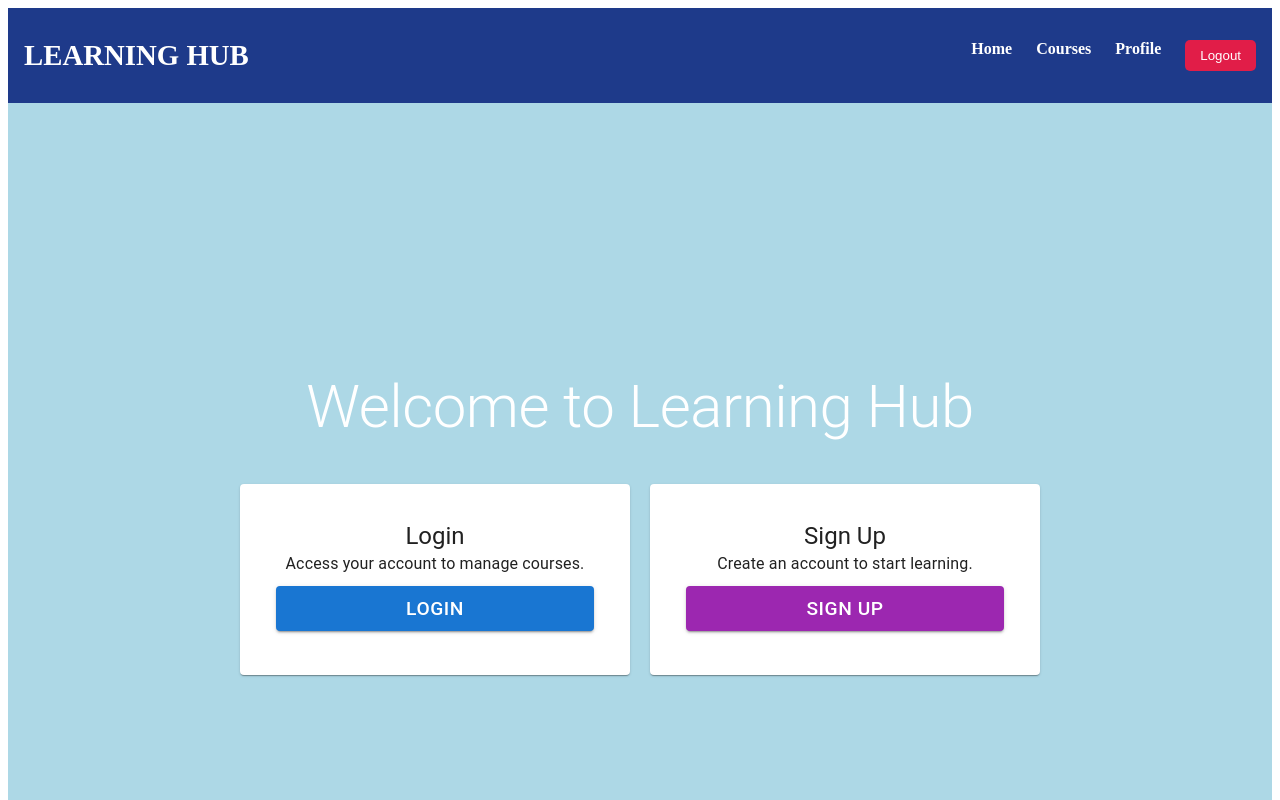
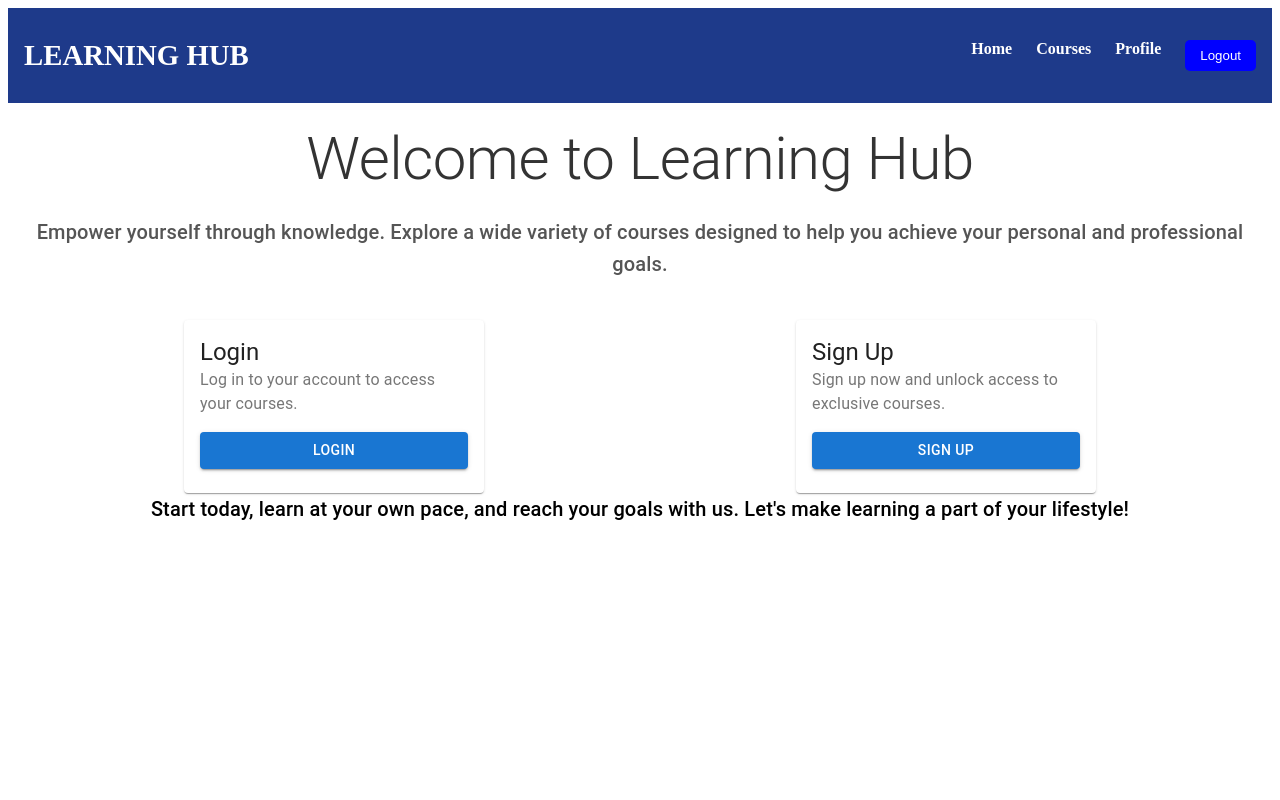
Before and after one commit to Hamdiibra/learning-hub, a React (Create React App) app in the folder frontend/: page / in a window 1280 px wide. Shown: the top 800 px of the page. Built offline with nearby package versions, Linux system fonts and the light colour scheme.

Commit message:
updated codes

```diff
--- a/frontend/src/components/Navbar.css
+++ b/frontend/src/components/Navbar.css
@@ -25,7 +25,7 @@
 }
 
 .logout-btn {
-  background: #E11D48;
+  background: blue;
   color: white;
   padding: 8px 15px;
   border: none;
--- a/frontend/src/components/Profile.js
+++ b/frontend/src/components/Profile.js
@@ -11,21 +11,25 @@ function Profile() {
       setError("You are not logged in.");
       return;
     }
-    fetch(`http://127.0.0.1:5000/profile?user_id=${userId}`, { // Pass userId directly
-      method: "GET",
-      headers: {
-        "Content-Type": "application/json",
-      },
-    })
+    console.log("Fetching enrolled courses for user:", userId);
+
+    fetch(`http://127.0.0.1:5000/profile?user_id=${userId}`)
       .then((res) => {
-        if (!res.ok) throw new Error("Failed to fetch enrollments");
+        if (!res.ok) {
+          throw new Error(`HTTP error! Status: ${res.status}`);
+        }
         return res.json();
       })
       .then((data) => {
-        setEnrolledCourses(data.enrolled_courses); // Adjusted for the structure of the response
+        console.log("Fetched enrolled courses:", data);
+        setEnrolledCourses(data.enrolled_courses);
       })
-      .catch((error) => setError(error.message));
+      .catch((error) => {
+        console.error("Error fetching data:", error);
+        setError(error.message);
+      });
   }, [userId]);
+
 
   const handleUnenroll = (courseId) => {
     fetch("http://127.0.0.1:5000/unenroll", {
@@ -35,13 +39,14 @@ function Profile() {
       },
       body: JSON.stringify({ user_id: userId, course_id: courseId }),
     })
-      .then((res) => {
-        if (!res.ok) throw new Error("Failed to unenroll");
-        return res.json();
-      })
+    .then((res) => {
+      if (!res.ok) throw new Error("Failed to unenroll");
+      return res.text(); // Avoid parsing empty JSON
+    })
+
       .then(() => {
         setEnrolledCourses((prevCourses) =>
-          prevCourses.filter((enrollment) => enrollment.course_id !== courseId)
+          prevCourses.filter((enrollment) => enrollment.id !== courseId)
         );
       })
       .catch((error) => setError(error.message));
--- a/frontend/src/pages/AuthStyles.css
+++ b/frontend/src/pages/AuthStyles.css
@@ -51,7 +51,7 @@ input {
 }
 
 .auth-button:hover {
-    background-color: #039e4a;
+    background-color: darkblue;
 }
 
 .error {
--- a/frontend/src/pages/Home.css
+++ b/frontend/src/pages/Home.css
@@ -1,44 +1,54 @@
 .home-container {
-  display: flex;
-  flex-direction: column;
-  align-items: center;
-  justify-content: center;
-  height: 100vh;
-  background-color: lightblue;
-  color: white;
-  text-align: center;
   padding: 20px;
+  background-color: white;
+}
+
+.main-heading {
+  color: #333;
+}
+
+.sub-heading {
+  color: #555;
+  font-size: 18px;
 }
 
 .home-card-container {
   display: flex;
-  justify-content: center;
-  gap: 20px;
+  justify-content: space-around;
+  margin-top: 40px;
+}
+
+.home-card {
+  width: 300px;
+  background-color: #ffffff;
+  box-shadow: 0px 4px 10px rgba(0, 0, 0, 0.1);
+}
+
+.card-heading {
+  font-weight: bold;
+}
+
+.card-text {
+  color: #777;
+}
+
+.auth-button {
+  width: 100%;
   margin-top: 20px;
 }
 
-.home-card {
-  width: 350px;
-  background-color: #1e1e1e;
-  color: white;
-  border-radius: 10px;
-  box-shadow: 0px 4px 10px rgba(255, 255, 255, 0.1);
-  padding: 20px;
-  transition: transform 0.3s ease-in-out;
+.logout-container {
+  margin-top: 50px;
+  text-align: center;
 }
 
-.home-card:hover {
-  transform: scale(1.05);
+.logout-text {
+  font-size: 16px;
+  color: #333;
 }
 
-.home-card Button {
-  margin-top: 10px;
-  width: 100%;
-  font-size: 1.2rem;
+.logout-button {
+  margin-top: 20px;
+  padding: 10px 20px;
+  font-size: 16px;
 }
-
-.home-title {
-  font-size: 3rem;
-  font-weight: bold;
-  margin-bottom: 20px;
-}
--- a/frontend/src/pages/Home.js
+++ b/frontend/src/pages/Home.js
@@ -6,28 +6,43 @@ import './Home.css';
 function Home() {
   return (
     <div className="home-container">
-      <Typography variant="h2" gutterBottom align="center">
+      <Typography variant="h2" gutterBottom align="center" className="main-heading">
         Welcome to Learning Hub
       </Typography>
+      <Typography variant="h6" paragraph align="center" className="sub-heading">
+        Empower yourself through knowledge. Explore a wide variety of courses designed to help you achieve your personal and professional goals.
+      </Typography>
+
       <div className="home-card-container">
         <Card className="home-card">
           <CardContent>
-            <Typography variant="h5">Login</Typography>
-            <Typography>Access your account to manage courses.</Typography>
+            <Typography variant="h5" className="card-heading">Login</Typography>
+            <Typography paragraph className="card-text">
+              Log in to your account to access your courses.
+            </Typography>
             <Link to="/pages/login">
-              <Button variant="contained" color="primary">Login</Button>
+              <Button variant="contained" color="primary" className="auth-button">Login</Button>
             </Link>
           </CardContent>
         </Card>
+
         <Card className="home-card">
           <CardContent>
-            <Typography variant="h5">Sign Up</Typography>
-            <Typography>Create an account to start learning.</Typography>
+            <Typography variant="h5" className="card-heading">Sign Up</Typography>
+            <Typography paragraph className="card-text">
+              Sign up now and unlock access to exclusive courses.
+            </Typography>
             <Link to="/pages/signup">
-              <Button variant="contained" color="secondary">Sign Up</Button>
+              <Button variant="contained" color="primary" className="auth-button">Sign Up</Button>
             </Link>
           </CardContent>
         </Card>
+      </div>
+
+      <div className="extra-info-container">
+        <Typography variant="h6" align="center" className="extra-info-text">
+          Start today, learn at your own pace, and reach your goals with us. Let's make learning a part of your lifestyle!
+        </Typography>
       </div>
     </div>
   );
```
Also changed, not shown: 2 other files (tests, documents, lock files or other folders).
